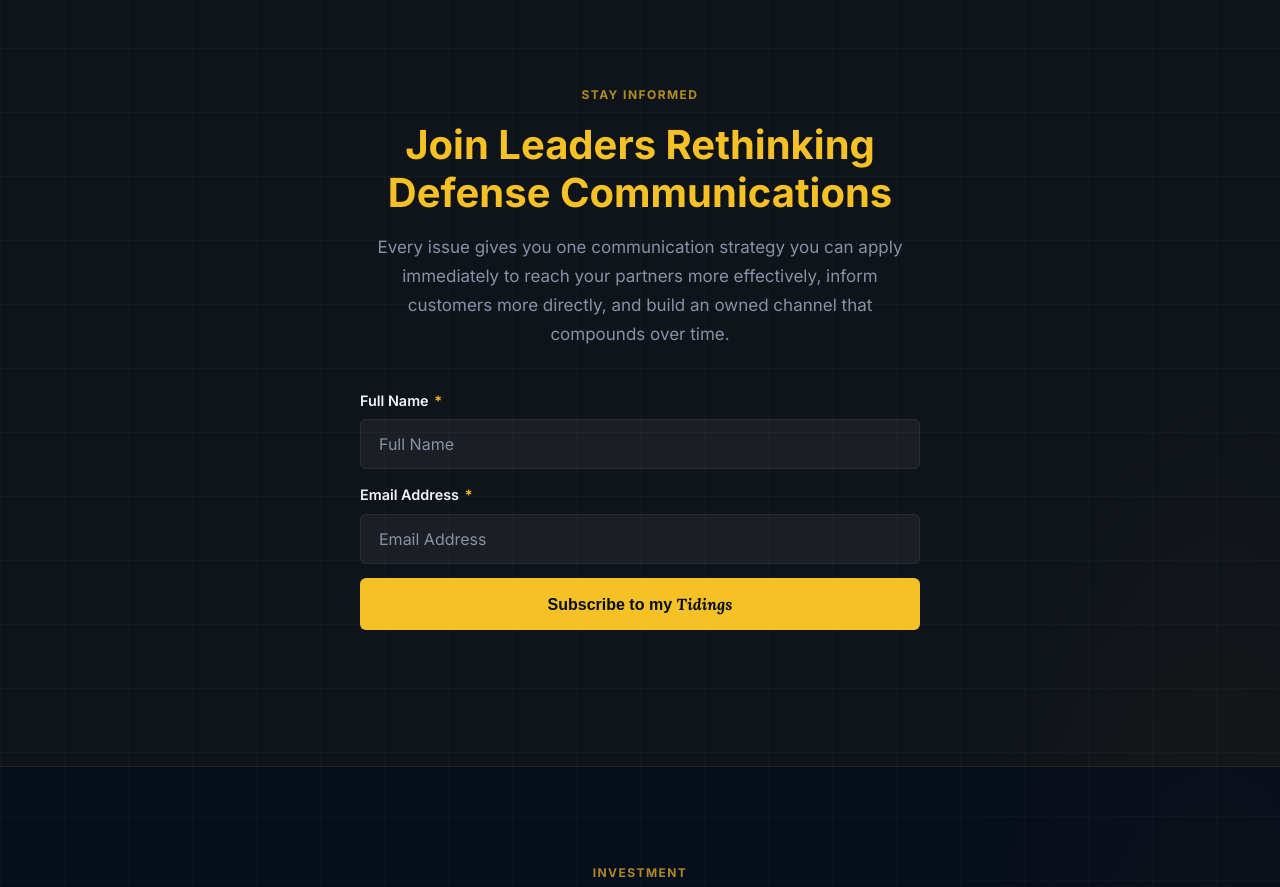
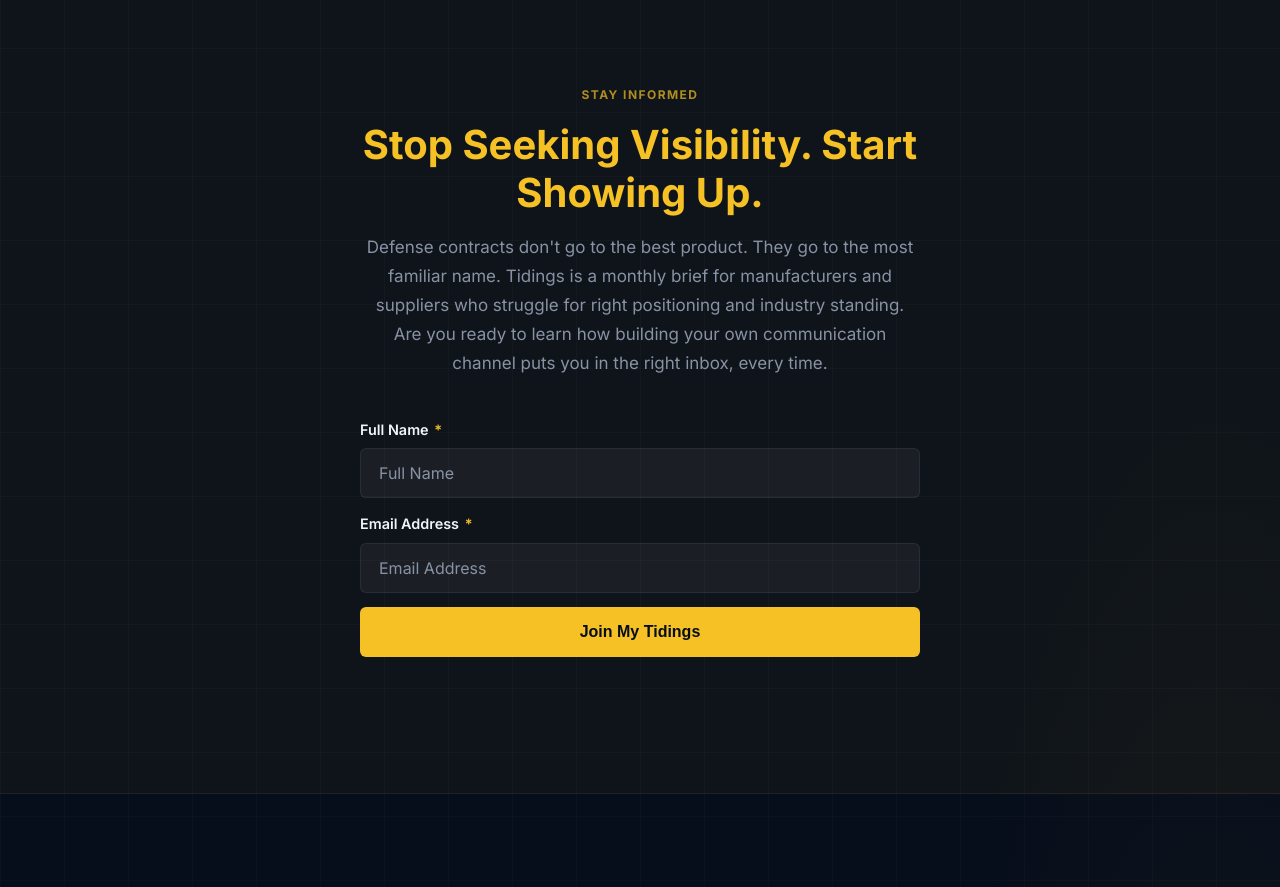
Before and after one commit to rahamza009/defenseoutreach.com, a plain HTML site: page index.html in a window 1280 px wide. Shown: the part 4560-5447 px from the top of the page. Drawn offline with Linux system fonts and the light colour scheme.

Commit message:
update newsletter section copy and CTA

```diff
--- a/index.html
+++ b/index.html
@@ -239,9 +239,9 @@
   <div class="container">
     <div class="signup-inner">
       <span class="section-label">Stay Informed</span>
-      <h2>Join Leaders Rethinking Defense Communications</h2>
+      <h2>Stop Seeking Visibility. Start Showing Up.</h2>
       <p class="subheading">
-        Every issue gives you one communication strategy you can apply immediately to reach your partners more effectively, inform customers more directly, and build an owned channel that compounds over time.
+        Defense contracts don't go to the best product. They go to the most familiar name. Tidings is a monthly brief for manufacturers and suppliers who struggle for right positioning and industry standing. Are you ready to learn how building your own communication channel puts you in the right inbox, every time.
       </p>
       <form class="signup-form" id="signup-form" novalidate>
         <div class="form-row">
@@ -254,7 +254,7 @@
             <input type="email" id="sub-email" name="email" placeholder="Email Address" required autocomplete="email" />
           </div>
         </div>
-        <button type="submit" class="btn btn-primary">Subscribe to my <em class="brand-name" style="font-size:inherit;color:var(--btn-text);">Tidings</em></button>
+        <button type="submit" class="btn btn-primary">Join My Tidings</button>
       </form>
       <div class="form-message" id="form-message" role="alert" aria-live="polite"></div>
     </div>
```
